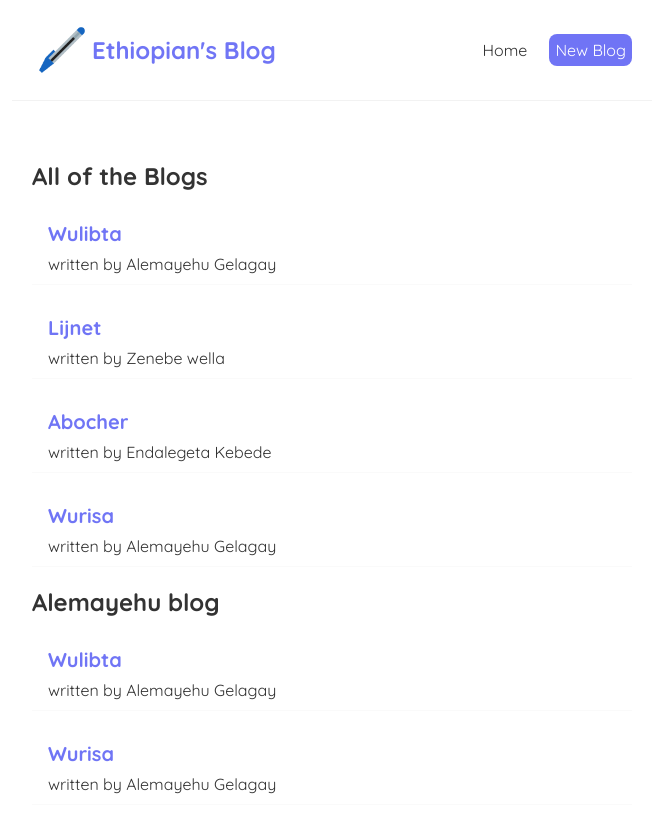
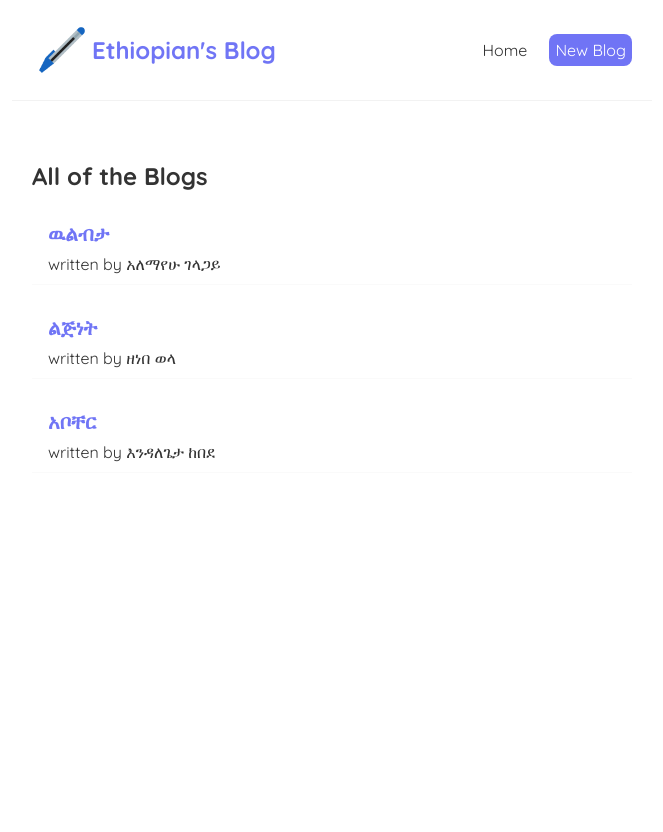
Before and after one commit to biruk-anley/Ethiopian_blogger, a React (Create React App) app: page / in a window 1280 px wide. Shown: the top 832 px of the page, without its empty margins (308-971 px from the left). After the commit the page ends 800 px from the top, so only its background shows below. Built offline with nearby package versions, Linux system fonts and the light colour scheme.

Commit message:
adding a filter method to delete

```diff
--- a/src/Home.js
+++ b/src/Home.js
@@ -4,38 +4,33 @@ import BlogList from "./BlogList";
 const Home = () => {
   const [blogs, setBlogs] = useState([
     {
-      title: "Wulibta",
+      title: "ዉልብታ",
       body: "lorem lorem lorem epseum so that no onwe",
-      author: "Alemayehu Gelagay",
+      author: "አለማየሁ ገላጋይ",
       id: 1,
     },
     {
-      title: "Lijnet",
+      title: "ልጅነት",
       body: "fungay ke hitsanu gar eyetechawete eylal mushira hun tebale",
-      author: "Zenebe wella",
+      author: "ዘነበ ወላ",
       id: 2,
     },
     {
-      title: "Abocher",
+      title: "አቦቸር",
       body: "salsedbachew eskezare semche emalakewun sidib sedebugn ",
-      author: "Endalegeta Kebede",
+      author: "እንዳለጌታ ከበደ",
       id: 3,
     },
-    {
-      title: "Wurisa",
-      body: "lorem lorem amperopir lorem epseum so that no onwe",
-      author: "Alemayehu Gelagay",
-      id: 4,
-    },
+
   ]);
+    const handleDelete = (id) => {
+        const newset = blogs.filter(blog => blog.id !== id);
+        setBlogs(newset);
+    }
 
   return (
     <div className="home">
-      <BlogList blogse={blogs} title="All of the Blogs" />
-      <BlogList
-        blogse={blogs.filter((blog) => blog.author === "Alemayehu Gelagay")}
-        title="Alemayehu blog"
-      />
+      <BlogList blogse={blogs} title="All of the Blogs" handleDelete={handleDelete} />
     </div>
   );
 };
```
